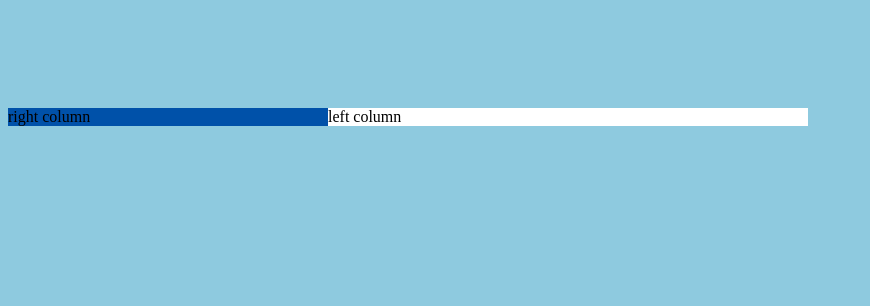
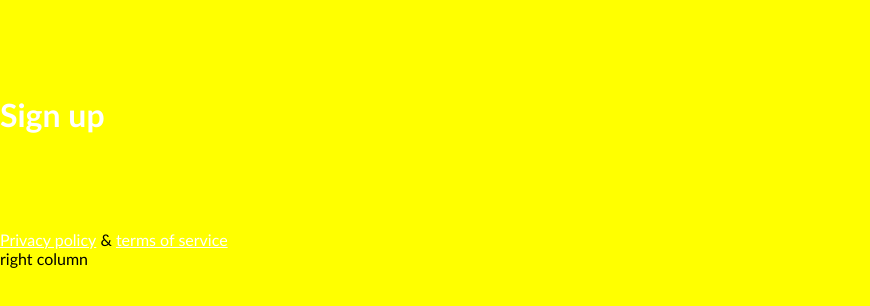
Before and after one commit to dgdeivis/3--sign-up, a plain HTML site: page index.html in a window 1280 px wide. Shown: the whole page, without its empty margins (0-870 px from the left). Drawn offline with Linux system fonts and the light colour scheme.

Commit message:
left column content and style using CSS classes #11

```diff
--- a/css/main.css
+++ b/css/main.css
@@ -1,7 +1,18 @@
+body,
+body * {
+    margin: 0;
+    padding: 0;
+    vertical-align: top;
+    box-sizing: border-box;
+    font-family: 'Gill Sans', 'Gill Sans MT', Calibri, 'Trebuchet MS', sans-serif;
+    word-break: break-all;
+}
+
 body{
- background-color: #8ecadf;
+    background-color: yellow;
 }
-main{
+
+.container{
 display: inline-block;
 width: 800px;
 margin-top: 100px;
@@ -9,14 +20,34 @@ margin left: ((100% - 800px) / 2);
 margin right: ((100% - 800px) / 2);
 }
 
-div:first-of-type {
+.left column {
  display: inline-block;
  float: left;
  width: 40%;
  background-color: #0051a9;
+ padding: 40px;
 }
 
-div:last-of-type {
+.main-title{
+    margin-bottom: 100px;
+   color: #fff;
+   font size: 30px;
+   line-height: 30px;
+}
+
+ .bottom-links {
+
+ }
+
+ .link {
+ color: #fff
+ }
+
+ .symbol {
+
+ }
+
+.right column {
  display: inline-block;
  float: left;
  width: 60%;
--- a/index.html
+++ b/index.html
@@ -9,12 +9,17 @@
 </head>
 
 <body>
-    <main>
-        <div>
-        right column
+    <main class="container">
+        <div class="left-column">
+            <h1 class="main-title">Sign up</h1>
+            <div class="bottom-links">
+               <a href="#" class="link">Privacy policy</a>
+               <span class="symbol">&amp;</span>
+               <a href="#" class="link">terms of service</a>
+            </div>
          </div>
-         <div>
-        left column
+         <div  class="right column">
+         right column
          </div>
     </main>
 </body>
```
Also changed, not shown: Photo sign in.png (added).
